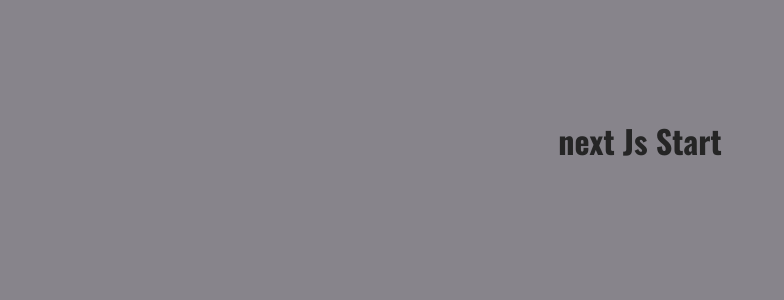
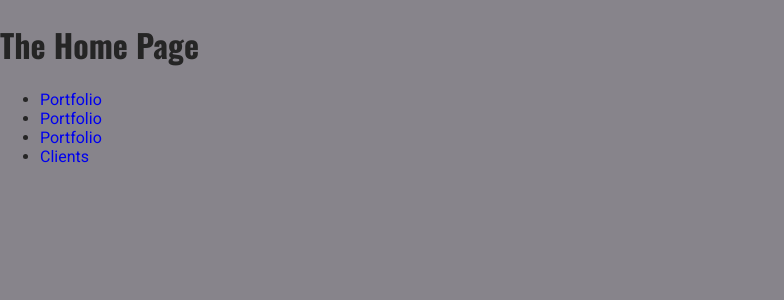
Before and after one commit to kyungbaa/nextStart, a Next.js app: page / in a window 1280 px wide. Shown: the top 300 px of the page, without its empty margins (0-784 px from the left). Built offline with nearby package versions, Linux system fonts and the light colour scheme.

Commit message:
Link 컴포넌트로 네비게이팅하기

```diff
--- a/pages/index.js
+++ b/pages/index.js
@@ -1,13 +1,31 @@
-import { Inter } from '@next/font/google';
-import styles from '../styles/Home.module.css';
-
-const inter = Inter({ subsets: ['latin'] });
+import Link from 'next/link';
 
 export default function Home() {
   return (
     <>
-      <div className={styles.main}>
-        <h1>next Js Start</h1>
+      <div>
+        <h1>The Home Page</h1>
+        <ul>
+          <li>
+            <a href="/portfolio">Portfolio</a>
+            {/* 기존 a태그 사용시 표준 링크가 주는 문제점은 새페이지를 불러오기 위해 새 http요청을 했을때,
+            react앱을 실행할 때 갖는 앱 상태 (state)가 바뀌는 상황이 생김 react context redux
+            next만 해당되는거 아님 리액트 사용에 적합하지 않음
+            */}
+          </li>
+          <li>
+            <Link href="/portfolio">Portfolio</Link>
+          </li>
+          <li>
+            <Link replace href="/portfolio">
+              Portfolio
+            </Link>
+            {/* replace -> push대신 replace하는 속성 뒤로가기 history에 쌓이지 않고 대체된다 */}
+          </li>
+          <li>
+            <Link href="/client">Clients</Link>
+          </li>
+        </ul>
       </div>
     </>
   );
```
Also changed, not shown: pages/clients/[id]/[clientProjectId].js (renamed from pages/client/[id]/[clientProjectId].js), pages/clients/[id]/index.js (renamed from pages/client/[id]/index.js), pages/clients/index.js (renamed from pages/client/index.js).
